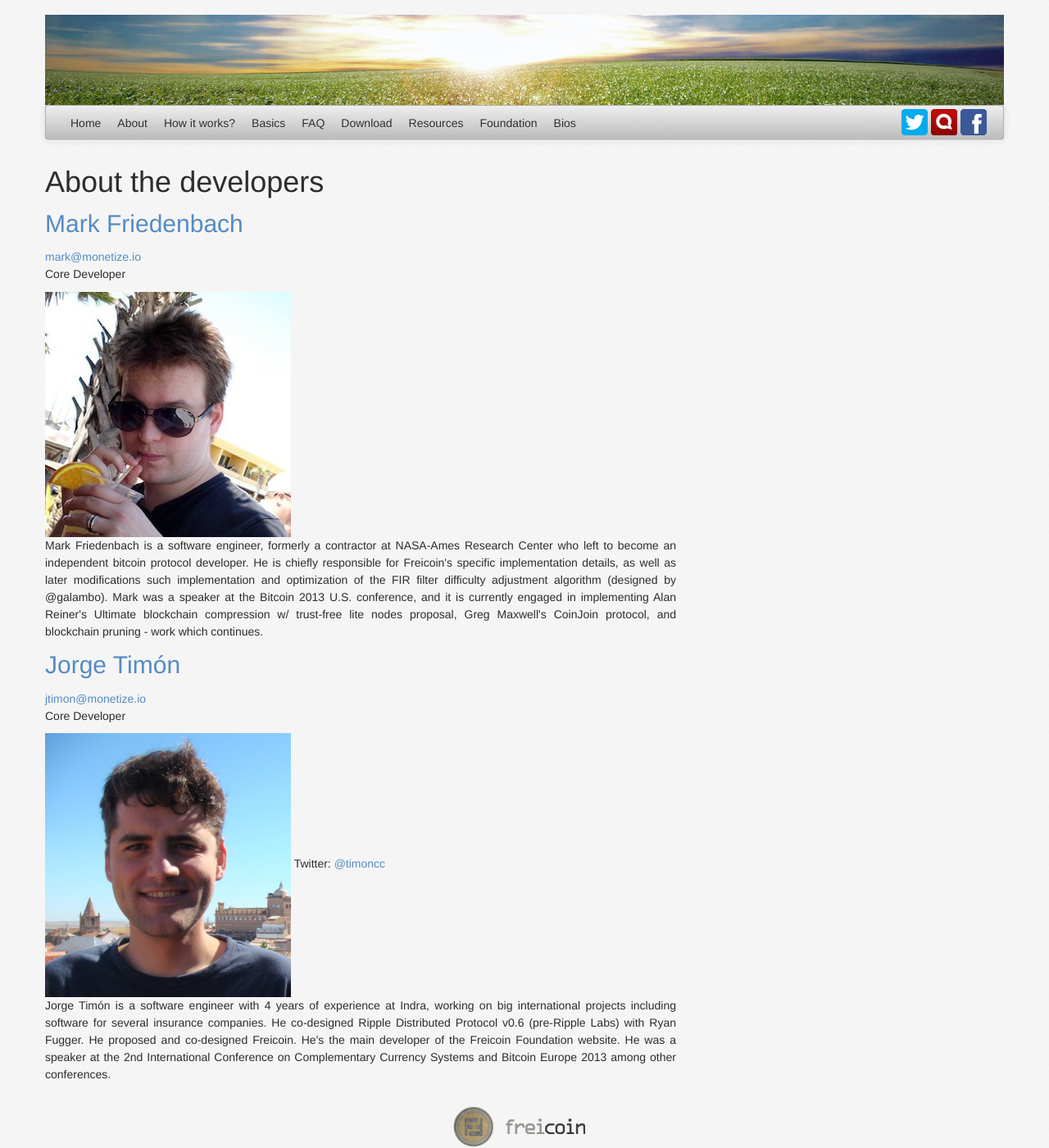
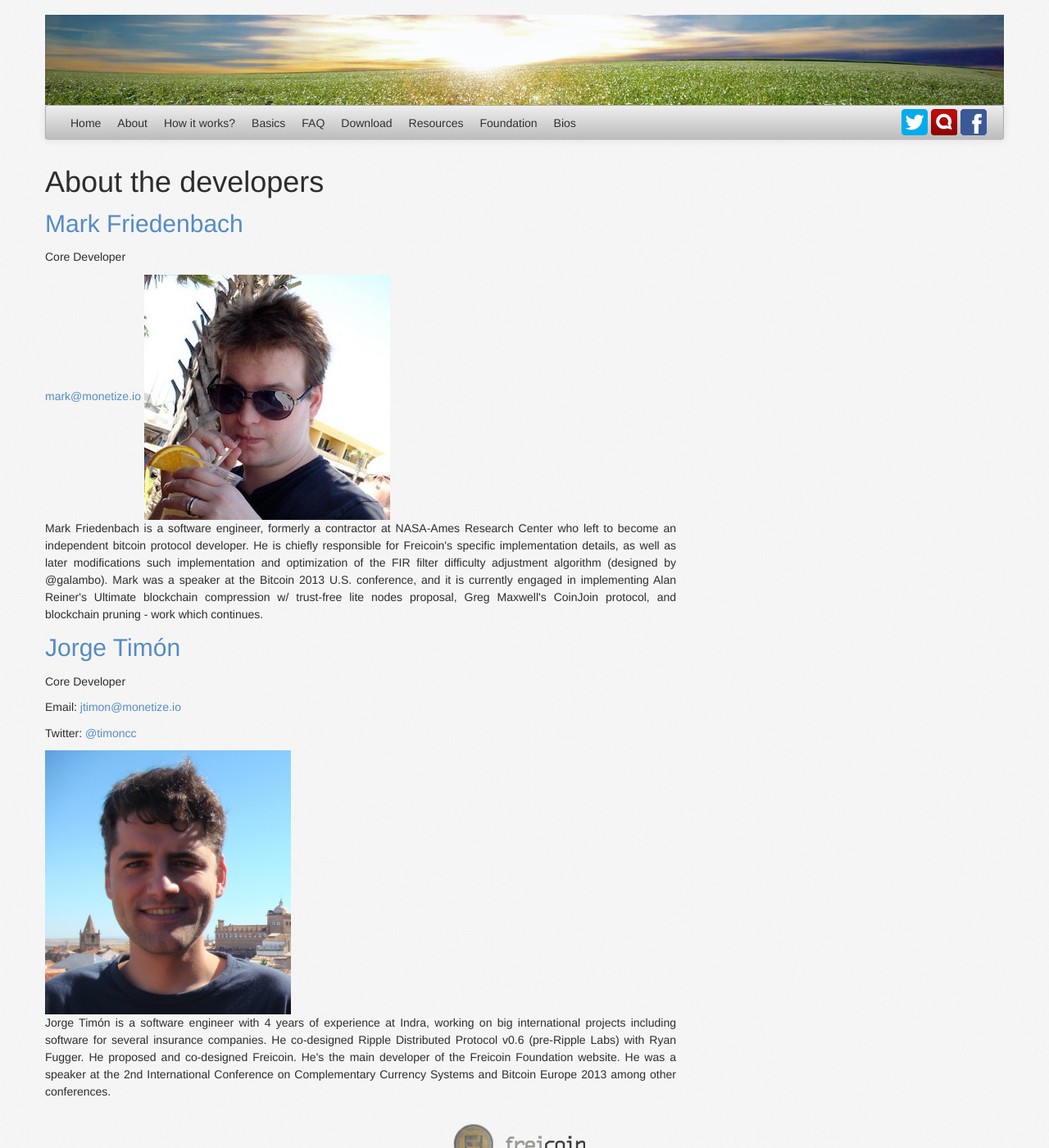
Before and after one commit to freicoin/freico.in, a Jekyll site: the page built from bios/index.md, in a window 1280 px wide and 1400 px high. Shown: the whole window at 82% size. Built offline with Jekyll 4.4.1, drawn with Linux system fonts in a browser that asks for light colours; nearby versions of some CDN libraries; some web fonts are replaced; comment, search, counter and statistics services are not loaded.

Commit message:
fix formatting bios page
fix formatting of bios page and rearranged where information is on page

```diff
--- a/bios/index.md
+++ b/bios/index.md
@@ -9,18 +9,18 @@ title: Notable Freicoin Community Member Bios
     <h1>About the developers</h1>
 
 	<h2><a href="https://github.com/maaku">Mark Friedenbach</a></h2>
+	<p>Core Developer</p>
 	<a href="mailto:mark@monetize.io">mark@monetize.io</a>
-	<p>Core Developer</p>
 	<img src="/static/images/bios/markfriedenbach.jpg" alt="Mark Friedenbach (maaku)" width="300" height="299"/>
     <p>
     Mark Friedenbach is a software engineer, formerly a contractor at NASA-Ames Research Center who left to become an independent bitcoin protocol developer. He is chiefly responsible for Freicoin's specific implementation details, as well as later modifications such implementation and optimization of the FIR filter difficulty adjustment algorithm (designed by @galambo). Mark was a speaker at the Bitcoin 2013 U.S. conference, and it is currently engaged in implementing Alan Reiner's Ultimate blockchain compression w/ trust-free lite nodes proposal, Greg Maxwell's CoinJoin protocol, and blockchain pruning - work which continues.
     </p>
 
-	<h2><a href="https://github.com/jtimon">Jorge Timón </a></h2>
-	<a href="mailto:jtimon@monetize.io">jtimon@monetize.io</a>
-    <p>Core Developer</p>
+	<h2><a href="https://github.com/jtimon">Jorge Timón</a></h2>
+	<p>Core Developer</p>
+	<p>Email: <a href="mailto:jtimon@monetize.io">jtimon@monetize.io</a></p>
+	<p>Twitter: <a href="http://twitter.com/timoncc">@timoncc</a></p>
 	<img src="/static/images/bios/jorgetimon.jpg"  alt="Jorge Timón (jtimon)" width="300" height="299"/>
-	Twitter: <a href="http://twitter.com/timoncc">@timoncc</a>
 	<p>
 	Jorge Timón is a software engineer with 4 years of experience at Indra, working on big international projects including software for several insurance companies. He co-designed Ripple Distributed Protocol v0.6 (pre-Ripple Labs) with Ryan Fugger. He proposed and co-designed Freicoin. He's the main developer of the Freicoin Foundation website. He was a speaker at the 2nd International Conference on Complementary Currency Systems and Bitcoin Europe 2013 among other conferences.
     </p>
```
